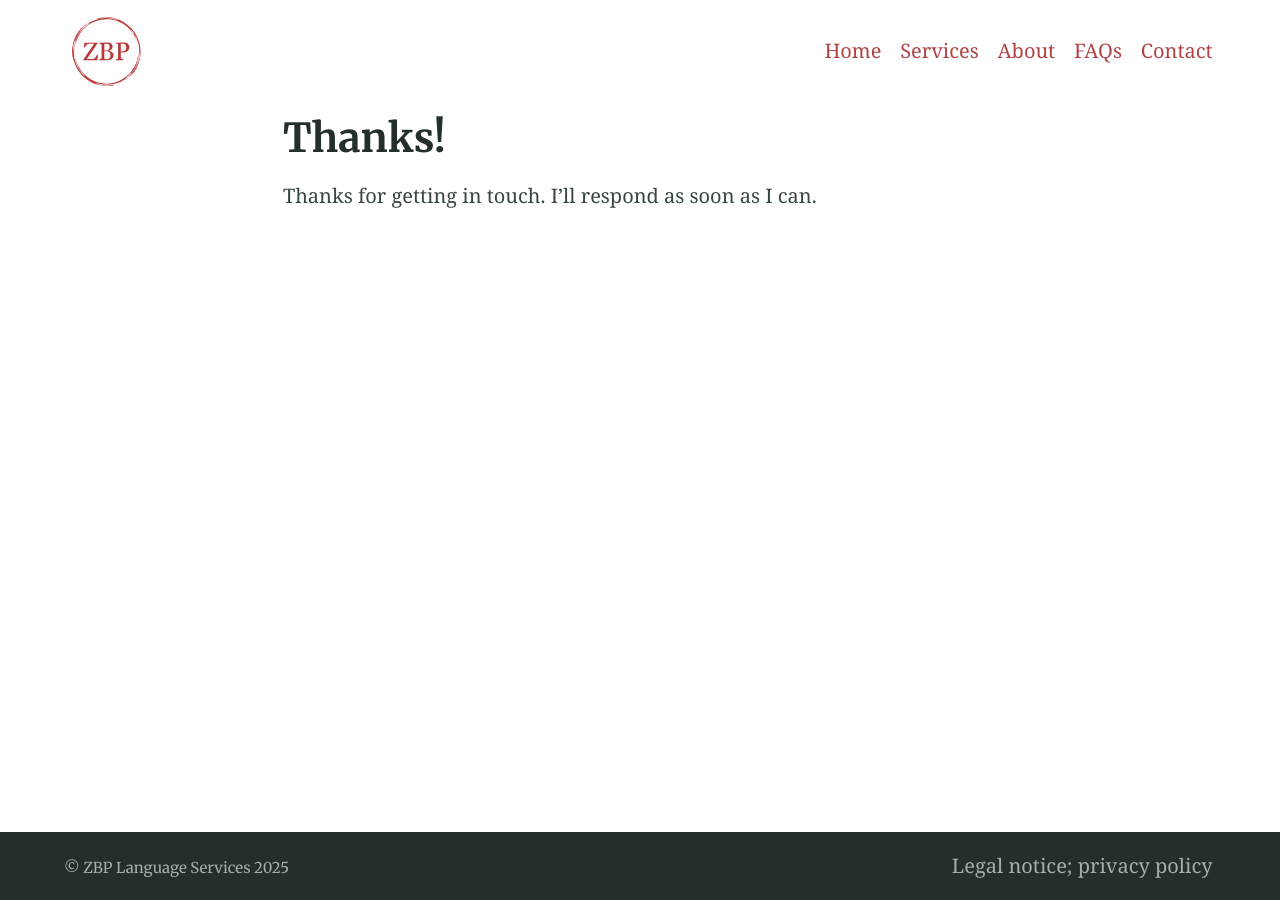
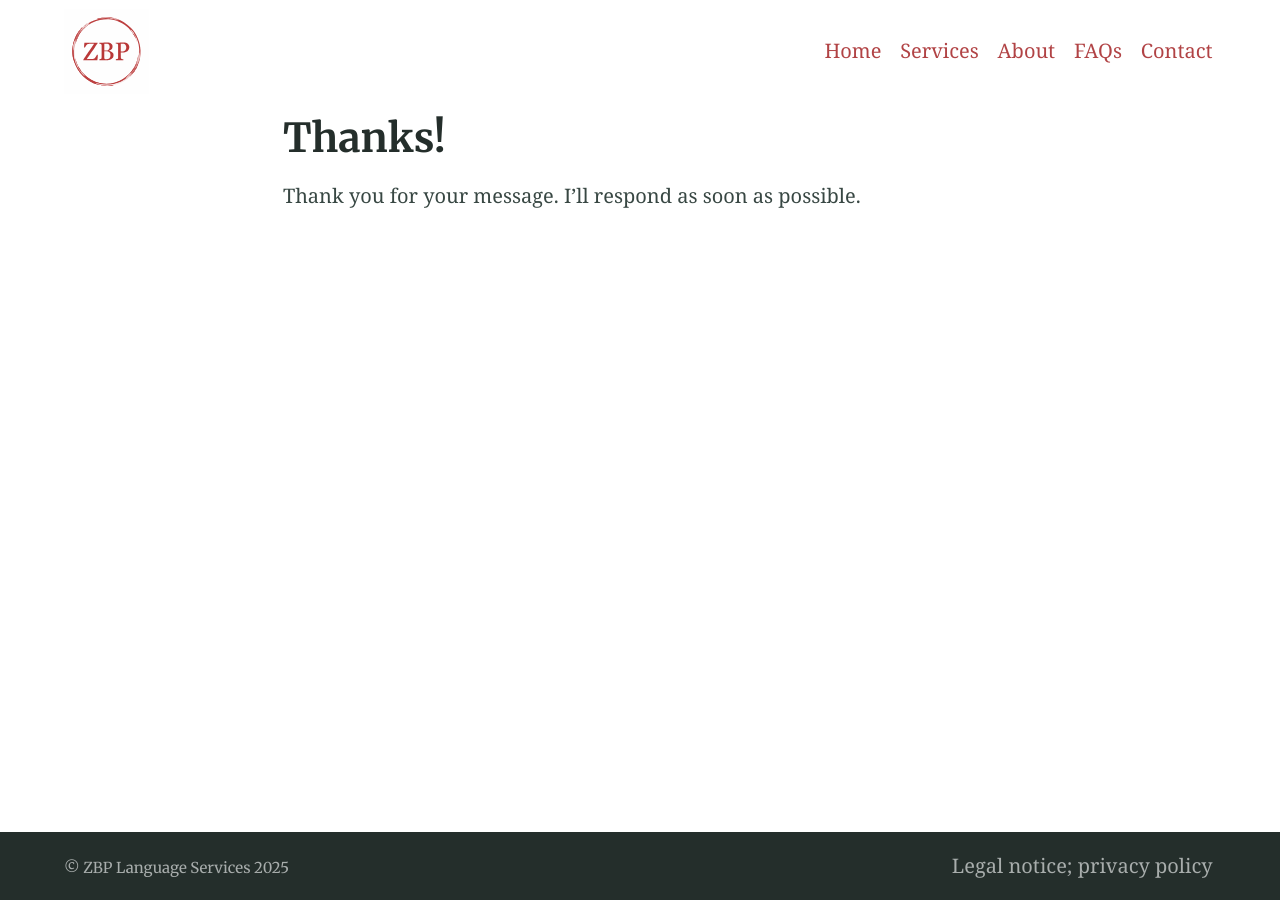
Before and after one commit to Website-2/certified.zbp-language-services.github.io, a Jekyll site: the page built from thanks.md, in a window 1280 px wide. Built offline with Jekyll 4.4.1, drawn with Linux system fonts in a browser that asks for light colours.

Commit message:
Text update

```diff
--- a/_includes/contact-form.html
+++ b/_includes/contact-form.html
@@ -1,5 +1,5 @@
 <form
- action="https://formspree.io/f/xbjnwwen"
+ action="https://formspree.io/f/xjkrarkd"
  method="POST"
 >
  <label>
--- a/thanks.md
+++ b/thanks.md
@@ -4,4 +4,4 @@ indexing: false
 sitemap: false
 ---
 
-Thanks for getting in touch. I'll respond as soon as I can.
+Thank you for your message. I'll respond as soon as possible.
```
